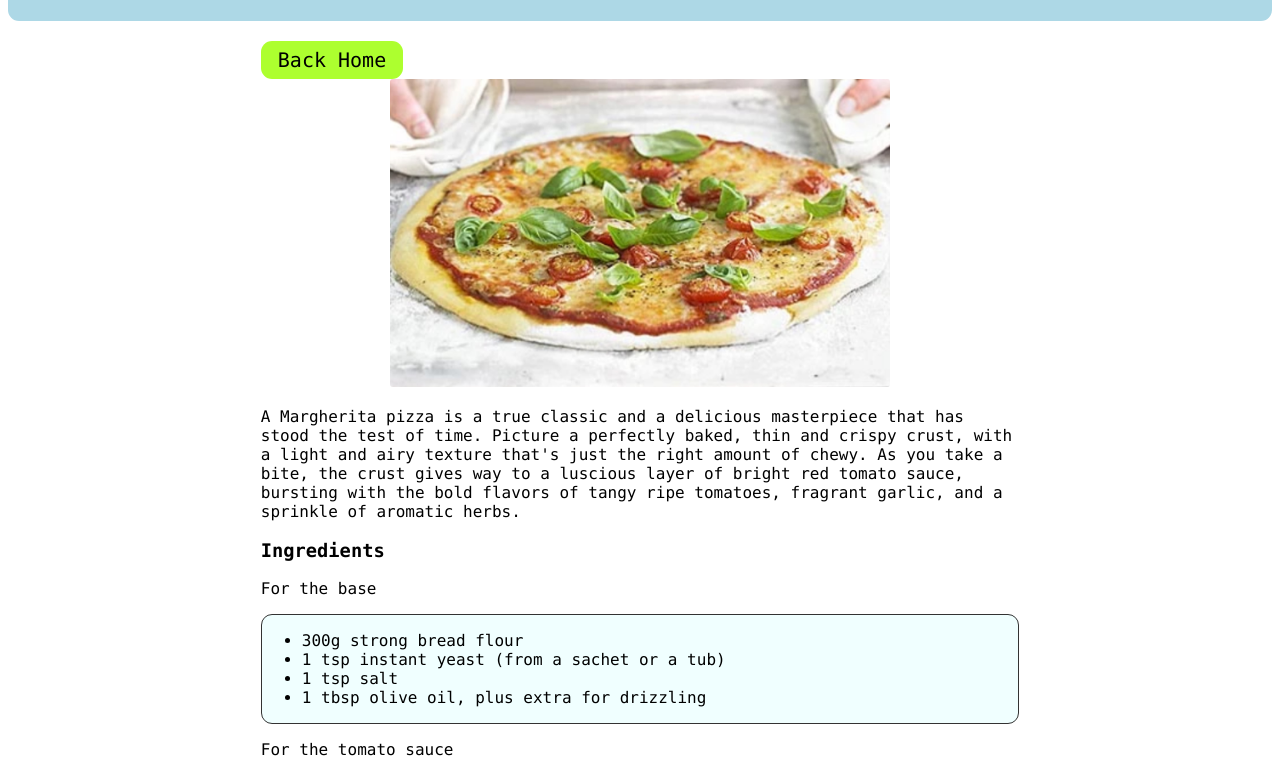
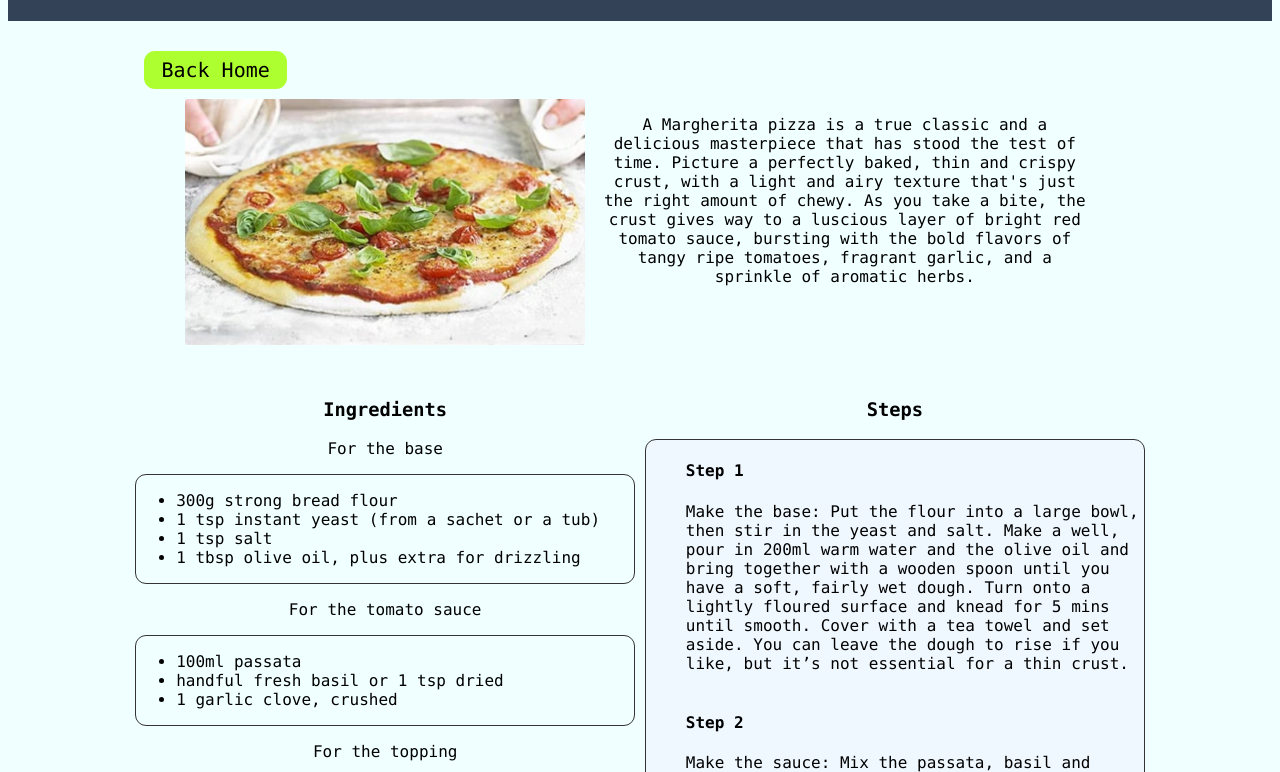
Before and after one commit to Spelks/odin-recipies, a plain HTML site: page recipes/pizza.html in a window 1280 px wide. Shown: the part 98-870 px from the top of the page. Drawn offline with Linux system fonts and the light colour scheme.

Commit message:
Add additional css from inline-block foundation

```diff
--- a/recipes/pizza.html
+++ b/recipes/pizza.html
@@ -13,13 +13,19 @@
             <div>
                 <a href="../index.html"><button class="home-btn">Back Home</button></a>
             </div>
-        <div class="menu-image">
+
+            <div class="container-center">
+                <div class="left-box">
                     <img class="food-image" src="../img/pizza-margherita.jpg" alt="A delicious Margherita Pizza">
                 </div>
-        <p>A Margherita pizza is a true classic and a delicious masterpiece that has stood the test of time.
+                <p class="right-box">A Margherita pizza is a true classic and a delicious masterpiece that has stood the test of time.
                 Picture a perfectly baked, thin and crispy crust, with a light and airy texture that's just the right amount of chewy.
                 As you take a bite, the crust gives way to a luscious layer of bright red tomato sauce,
                 bursting with the bold flavors of tangy ripe tomatoes, fragrant garlic, and a sprinkle of aromatic herbs.</p>
+            </div>
+
+            <div class="container-center">
+                <div class="left-box">
                     <h3>Ingredients</h3>
                     <p>For the base</p>
                     <div class="list prep">
@@ -38,6 +44,7 @@
                             <li>1 garlic clove, crushed</li>
                         </ul>
                     </div>
+
                     <p>For the topping</p>
                     <div class="list prep">
                     <ul>
@@ -46,6 +53,9 @@
                         <li>handful of cherry tomatoes, halved</li>
                     </ul>
                     </div>
+                </div>
+
+                <div class="right-box">
                     <h3>Steps</h3>
                     <div class="list steps">
                     <ol>
@@ -55,6 +65,9 @@
                         <li><p><h4>Step 4</h4></p>Top and bake: heat the oven to 240C/220C fan/gas 8. Put another baking sheet or an upturned baking tray in the oven on the top shelf. Smooth sauce over bases with the back of a spoon. Scatter with cheese and tomatoes, drizzle with olive oil and season. Put one pizza, still on its baking sheet, on top of the preheated sheet or tray. Bake for 8-10 mins until crisp. Serve with a little more olive oil, and basil leaves if using. Repeat step for remaining pizza.</li><br>
                     </ol>
                     </div>
+                </div>
+            </div>
+
                 <div class="end-btns">
                     <a href="../index.html"><button class="home-btn">Back Home</button></a>
                     <a href="#top-header"><button class="top-btn">Back to Top</button></a>
--- a/style.css
+++ b/style.css
@@ -1,10 +1,15 @@
-* {
+  * {
     font-family: "Lucida Console", "Courier New", monospace;
     text-decoration: none;
-}
+  }
 
-h1 {
-    color: #333;
+body {
+    background-color:azure;
+  }
+
+h1,
+a {
+    color: #fff;
 }
 
 h1,
@@ -14,29 +19,32 @@ h1,
 }
 
 .menu ul li {
+    display: inline-block;
     border: 1px solid transparent;
+    padding: 10px 40px;
 }
 
 .menu ul li:hover {
     border: 1px solid #333;
     border-radius: 100px;
+    background-color: #476072;
     transition: 1.5s;
 }
 
 #top-header {
-    background-color:lightblue;
+    background-color: #334257;
     padding: 15px;
     margin-bottom: 20px;
-    border-radius: 11px;
 }
 
 .full-container {
-    padding: 0 20%;
+    max-width: 80%;
+    margin: 0 auto;
 }
 
 .menu {
     padding: 10px;
-    background-color: gainsboro;
+    background-color: #548CA8;
     border: 1px solid #666;
     width: 50%;
     margin: 0 auto;
@@ -49,7 +57,6 @@ h1,
 }
 
 .menu ul {
-    list-style: none;
     font-size: 20px;
     line-height: 1.8;
 }
@@ -60,6 +67,7 @@ h1,
     border: 2px solid transparent;
     font-size: 20px;
     border-radius: 11px;
+    margin: 10px;
 }
 .end-btns {
     padding: 0 30px 30px;
@@ -88,7 +96,7 @@ div .top-btn:hover {
 
 .food-image {
     height: auto;
-    width: 500px;
+    width: 400px;
     border-radius: 3px;
 }
 
@@ -99,10 +107,12 @@ div .top-btn:hover {
 
 .list.prep {
     background-color: azure;
+    text-align: left;
 }
 
 .list.steps {
     background-color:aliceblue;
+    text-align: left;
 }
 
 .menu-image .odin-image {
@@ -110,3 +120,18 @@ div .top-btn:hover {
     width: 250px;
     padding-top: 10px;
 }
+
+.left-box,
+.right-box {
+    display: inline-block;
+    max-width: 500px;
+    vertical-align: top;
+}
+
+.container-center {
+    text-align: center;
+}
+
+h3 {
+    margin-top: 50px;
+}
```
Also changed, not shown: recipes/pancakes.html (+13 -2 lines), recipes/yakitori.html (+14 -2 lines). Lines whose indentation alone changed are shown as unchanged.
